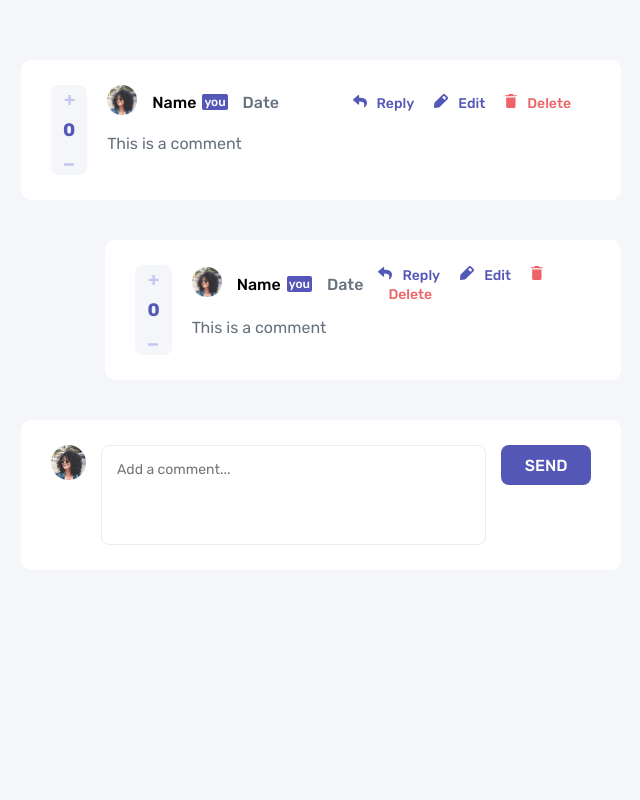
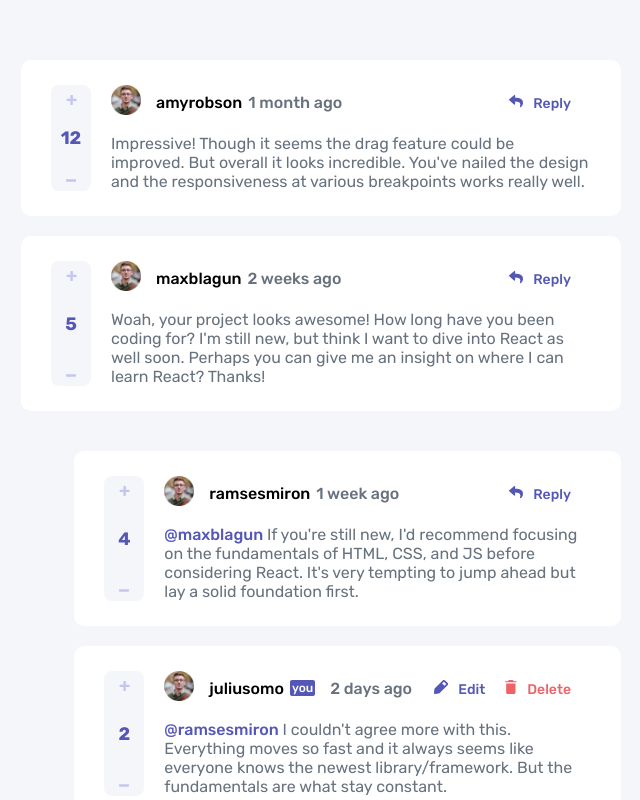
Before and after one commit to vivek091195/interactive-comments-app, a React (Create React App) app: page / in a window 1280 px wide. Shown: the top 800 px of the page, without its empty margins (319-959 px from the left). Built offline with nearby package versions, Linux system fonts and the light colour scheme.

Commit message:
Loaded comments data and stored in LS

```diff
--- a/src/App.js
+++ b/src/App.js
@@ -1,26 +1,78 @@
 import "./App.css";
-import { Card } from "./components/card/Card";
+import { COLORS } from "./typography/colors";
+import Data from "./data/comments.json";
+import { useEffect, useState } from "react";
+import { LoadComments } from "./components/comment/LoadComments";
 import { AddComment } from "./components/comment/AddComment";
-import { CommentSpacer } from "./components/comment/CommentSpacer";
-import { PostedComment } from "./components/comment/PostedComment";
-import { COLORS } from "./typography/colors";
+import { USER_STORAGE_KEY, COMMENTS_STORAGE_KEY } from "./utils/constants";
+import {
+  getValueFromLS,
+  safelyParseJSON,
+  setValueInLS,
+} from "./utils/helperMethods";
 
 function App() {
+  const [currentUser, setCurrentUser] = useState({
+    username: "",
+    avatar: "",
+  });
+  const [comments, setComments] = useState([]);
+
+  useEffect(() => {
+    const fetchData = () => {
+      const { currentUser, comments } = Data;
+      const user = getValueFromLS(USER_STORAGE_KEY);
+      const existingComments = getValueFromLS(COMMENTS_STORAGE_KEY);
+
+      if (user) {
+        const parsedUserData = safelyParseJSON(user);
+        setCurrentUser({
+          username: parsedUserData?.username,
+          avatar: parsedUserData?.image?.png,
+        });
+      } else {
+        setValueInLS(USER_STORAGE_KEY, JSON.stringify(currentUser));
+      }
+
+      if (existingComments) {
+        setComments(safelyParseJSON(existingComments));
+      } else {
+        setValueInLS(COMMENTS_STORAGE_KEY, JSON.stringify(comments));
+      }
+    };
+
+    fetchData();
+  }, []);
+
+  const sendBtnClickHandlerCallback = (addedComment) => {
+    const updatedComments = [
+      ...comments,
+      {
+        id: 1,
+        content: addedComment,
+        createdAt: "1 month ago",
+        score: 0,
+        user: {
+          image: {
+            png: currentUser.avatar,
+          },
+          username: currentUser.username,
+        },
+        replies: [],
+      },
+    ];
+
+    setComments(updatedComments);
+    setValueInLS(COMMENTS_STORAGE_KEY, JSON.stringify(updatedComments));
+  };
+
   return (
     <div className="App" style={{ backgroundColor: COLORS.VERY_LIGHT_GRAY }}>
       <div className="viewing-area">
-        <Card>
-          <PostedComment />
-        </Card>
-        <div style={{ display: "flex" }}>
-          <CommentSpacer />
-          <Card>
-            <PostedComment />
-          </Card>
-        </div>
-        <Card>
-          <AddComment />
-        </Card>
+        {comments.length && (
+          <LoadComments currentUser={currentUser} comments={comments} />
+        )}
+        <AddComment actionHandler={sendBtnClickHandlerCallback} />
       </div>
     </div>
   );
--- a/src/components/comment/Comment.css
+++ b/src/components/comment/Comment.css
@@ -50,6 +50,10 @@
   font-size: 16px;
 }
 
+.comment-content span {
+  font-weight: 500;
+}
+
 .add-comment-card-wrapper {
   display: flex;
   width: 100%;
@@ -78,7 +82,11 @@
   color: #fff;
 }
 
+.nested-comments {
+  display: flex;
+}
+
 .comment-spacer {
-  width: 100px;
+  width: 150px;
   height: 100%;
 }
--- /dev/null
+++ b/src/components/comment/LoadComments.jsx
@@ -0,0 +1,60 @@
+import React from "react";
+import PropTypes from "prop-types";
+import { Card } from "../card/Card";
+import { PostedComment } from "../comment/PostedComment";
+import { CommentSpacer } from "../comment/CommentSpacer";
+
+const LoadComments = ({ currentUser, comments }) => {
+  const { avatar, username } = currentUser;
+  comments.sort((comment1, comment2) => comment2.score - comment1.score);
+
+  return comments.map((comment) => {
+    const {
+      id,
+      content,
+      createdAt,
+      score,
+      user,
+      replyingTo,
+      replies = [],
+    } = comment;
+    let renderJSX = [];
+    renderJSX.push(
+      <Card key={id}>
+        <PostedComment
+          postedByMe={username === user.username}
+          content={content}
+          createdAt={createdAt}
+          score={score}
+          username={user.username}
+          replyingTo={replyingTo}
+          avatar={require(`../../assets/avatars/image-juliusomo.png`)}
+          replies={replies}
+        />
+      </Card>
+    );
+
+    if (replies.length) {
+      renderJSX.push(
+        <div className="nested-comments">
+          <CommentSpacer />
+          <div>
+            <LoadComments currentUser={currentUser} comments={replies} />
+          </div>
+        </div>
+      );
+    }
+    return <>{renderJSX}</>;
+  });
+};
+
+LoadComments.propTypes = {
+  currentUser: PropTypes.object,
+  comments: PropTypes.array,
+};
+
+LoadComments.defaultProps = {
+  comments: [],
+};
+
+export { LoadComments };
--- a/src/components/comment/PostedComment.jsx
+++ b/src/components/comment/PostedComment.jsx
@@ -1,4 +1,5 @@
 import React from "react";
+import PropTypes from "prop-types";
 import { Vote } from "../vote/Vote";
 import { COLORS } from "../../typography/colors";
 import { ReactComponent as ReplySvg } from "../../assets/icons/reply.svg";
@@ -7,50 +8,85 @@ import { ReactComponent as DeleteSvg } from "../../assets/icons/delete.svg";
 import "./Comment.css";
 import { Avatar } from "./Avatar";
 
-const PostedComment = () => {
+const PostedComment = ({
+  actionHandler,
+  content,
+  createdAt,
+  score,
+  username,
+  avatar,
+  postedByMe,
+  replyingTo,
+  replies,
+}) => {
   return (
     <>
-      <Vote />
+      <Vote actionHandler={actionHandler} score={score} />
       <div className="comments-section">
         <div className="comment-details">
           <div className="comment-details-left">
             <div className="comment-detail image">
-              <Avatar
-                src={require("../../assets/avatars/image-amyrobson.png")}
-                alt="Author-avatar"
-              />
+              <Avatar src={avatar} alt="Author-avatar" />
             </div>
-            <div className="comment-detail name">Name</div>
+            <div className="comment-detail name">{username}</div>
+            {postedByMe && (
               <div
                 className="self-tag"
                 style={{ backgroundColor: COLORS.MODERATE_BLUE }}
               >
                 you
               </div>
+            )}
             <div
               className="comment-detail date"
               style={{ color: COLORS.GRAYISH_BLUE }}
             >
-              Date
+              {createdAt}
             </div>
           </div>
           <div className="comment-details-right">
+            {postedByMe ? (
+              <>
+                <EditSvg />
+                <span style={{ color: COLORS.MODERATE_BLUE }}>Edit</span>
+                <DeleteSvg />
+                <span style={{ color: COLORS.SOFT_RED }}>Delete</span>
+              </>
+            ) : (
+              <>
                 <ReplySvg />
                 <span style={{ color: COLORS.MODERATE_BLUE }}>Reply</span>
-
-            <EditSvg />
-            <span style={{ color: COLORS.MODERATE_BLUE }}>Edit</span>
-
-            <DeleteSvg />
-            <span style={{ color: COLORS.SOFT_RED }}>Delete</span>
+              </>
+            )}
           </div>
         </div>
         <div className="comment-content" style={{ color: COLORS.GRAYISH_BLUE }}>
-          This is a comment
+          <span style={{ color: COLORS.MODERATE_BLUE }}>
+            {replyingTo && `@${replyingTo} `}
+          </span>
+          {content}
         </div>
       </div>
     </>
   );
 };
 
+PostedComment.propTypes = {
+  actionHandler: PropTypes.func,
+  content: PropTypes.string,
+  createdAt: PropTypes.string,
+  score: PropTypes.number,
+  username: PropTypes.string,
+  avatar: PropTypes.string,
+  postedByMe: PropTypes.bool,
+  replies: PropTypes.array,
+  replyingTo: PropTypes.string,
+};
+
+PropTypes.defaultProps = {
+  postedByMe: false,
+  replyingTo: "",
+  replies: [],
+};
+
 export { PostedComment };
--- a/src/components/vote/Vote.css
+++ b/src/components/vote/Vote.css
@@ -1,5 +1,6 @@
 .upvote-wrapper {
-  padding: 5px 12px;
+  min-width: 40px;
+  padding: 5px;
   border-radius: 8px;
   display: flex;
   flex-direction: column;
@@ -7,6 +8,10 @@
   align-items: center;
 }
 
+.icon {
+  cursor: pointer;
+}
+
 .count {
   font-size: 18px;
   font-weight: bold;
--- a/src/components/vote/Vote.jsx
+++ b/src/components/vote/Vote.jsx
@@ -1,23 +1,30 @@
-import React from "react";
+import React, { useState } from "react";
 import PropTypes from "prop-types";
 import { ReactComponent as PlusSvg } from "../../assets/icons/plus.svg";
 import { ReactComponent as MinusSvg } from "../../assets/icons/minus.svg";
 import "./Vote.css";
 import { COLORS } from "../../typography/colors";
 
-const Vote = ({ voteCount }) => {
+const Vote = ({ score }) => {
+  const [vote, setVote] = useState(score);
   return (
     <div
       className="upvote-wrapper"
       style={{ backgroundColor: COLORS.VERY_LIGHT_GRAY }}
     >
-      <div className="icon upvote">
+      <div
+        className="icon upvote"
+        onClick={() => setVote((prevVote) => prevVote + 1)}
+      >
         <PlusSvg />
       </div>
       <div className="count" style={{ color: COLORS.MODERATE_BLUE }}>
-        {voteCount}
+        {vote}
       </div>
-      <div className="icon downvote">
+      <div
+        className="icon downvote"
+        onClick={() => setVote((prevVote) => prevVote - 1)}
+      >
         <MinusSvg />
       </div>
     </div>
@@ -25,11 +32,11 @@ const Vote = ({ voteCount }) => {
 };
 
 Vote.propTypes = {
-  voteCount: PropTypes.number,
+  score: PropTypes.number,
 };
 
 Vote.defaultProps = {
-  voteCount: 0,
+  score: 0,
 };
 
 export { Vote };
--- a/src/data/comments.json
+++ b/src/data/comments.json
@@ -1,8 +1,8 @@
 {
   "currentUser": {
     "image": {
-      "png": "./images/avatars/image-juliusomo.png",
-      "webp": "./images/avatars/image-juliusomo.webp"
+      "png": "../../assets/avatars/image-juliusomo.png",
+      "webp": "../../assets/avatars/image-juliusomo.webp"
     },
     "username": "juliusomo"
   },
@@ -14,8 +14,8 @@
       "score": 12,
       "user": {
         "image": {
-          "png": "./images/avatars/image-amyrobson.png",
-          "webp": "./images/avatars/image-amyrobson.webp"
+          "png": "../../assets/avatars/image-amyrobson.png",
+          "webp": "../../assets/avatars/image-amyrobson.webp"
         },
         "username": "amyrobson"
       },
@@ -28,8 +28,8 @@
       "score": 5,
       "user": {
         "image": {
-          "png": "./images/avatars/image-maxblagun.png",
-          "webp": "./images/avatars/image-maxblagun.webp"
+          "png": "../../assets/avatars/image-maxblagun.png",
+          "webp": "../../assets/avatars/image-maxblagun.webp"
         },
         "username": "maxblagun"
       },
@@ -42,8 +42,8 @@
           "replyingTo": "maxblagun",
           "user": {
             "image": {
-              "png": "./images/avatars/image-ramsesmiron.png",
-              "webp": "./images/avatars/image-ramsesmiron.webp"
+              "png": "../../assets/avatars/image-ramsesmiron.png",
+              "webp": "../../assets/avatars/image-ramsesmiron.webp"
             },
             "username": "ramsesmiron"
           }
@@ -56,8 +56,8 @@
           "replyingTo": "ramsesmiron",
           "user": {
             "image": {
-              "png": "./images/avatars/image-juliusomo.png",
-              "webp": "./images/avatars/image-juliusomo.webp"
+              "png": "../../assets/avatars/image-juliusomo.png",
+              "webp": "../../assets/avatars/image-juliusomo.webp"
             },
             "username": "juliusomo"
           }
--- /dev/null
+++ b/src/utils/constants.js
@@ -0,0 +1,4 @@
+const COMMENTS_STORAGE_KEY = "comments-data";
+const USER_STORAGE_KEY = "user-data";
+
+export { COMMENTS_STORAGE_KEY, USER_STORAGE_KEY };
--- /dev/null
+++ b/src/utils/helperMethods.js
@@ -0,0 +1,17 @@
+export const getValueFromLS = (key) => {
+  return localStorage.getItem(key);
+};
+
+export const setValueInLS = (key, value) => {
+  localStorage.setItem(key, value);
+};
+
+export const safelyParseJSON = (str) => {
+  let result;
+  try {
+    result = JSON.parse(str);
+  } catch (e) {
+    result = str;
+  }
+  return result;
+};
```
Also changed, not shown: src/components/comment/AddComment.jsx (+17 -2 lines). Lines whose indentation alone changed are shown as unchanged.
